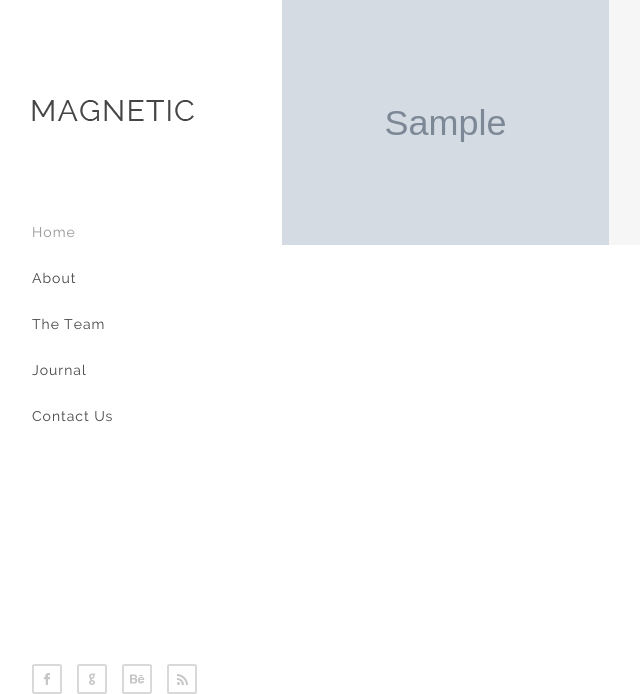
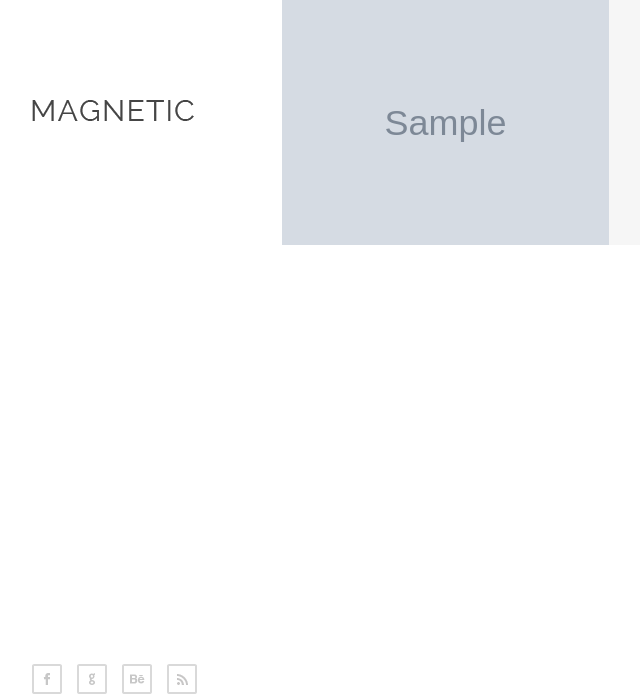
Before and after one commit to GodWord/douban_movie, a Flask app: page / in a window 1280 px wide. Shown: the top 694 px of the page, without its empty margins (18-658 px from the left). Run offline with Flask 2, Linux system fonts and the light colour scheme; tables that the repository leaves empty or names only in its code hold one stand-in row (values such as "Sample post"); grey boxes marked "Sample" are stand-in pictures.

Commit message:
feature-更新html文件

```diff
--- a/templates/index.html
+++ b/templates/index.html
@@ -16,20 +16,20 @@
 
 <header>
     <div class="logo">
-        <a href="index.html"><img src="{{ url_for('static',filename='img/logo.png') }}" title="Magnetic"
-                                  alt="Magnetic"/></a>
+        <a href=""><img src="{{ url_for('static',filename='img/logo.png') }}" title="Magnetic"
+                        alt="Magnetic"/></a>
     </div><!-- end logo -->
 
-    <div id="menu_icon"></div>
-    <nav>
-        <ul>
-            <li><a href="index.html" class="selected">Home</a></li>
-            <li><a href="#">About</a></li>
-            <li><a href="#">The Team</a></li>
-            <li><a href="#">Journal</a></li>
-            <li><a href="contact.html">Contact Us</a></li>
-        </ul>
-    </nav><!-- end navigation menu -->
+    {#    <div id="menu_icon"></div>#}
+    {#    <nav>#}
+    {#        <ul>#}
+    {#            <li><a href="index.html" class="selected">Home</a></li>#}
+    {#            <li><a href="#">About</a></li>#}
+    {#            <li><a href="#">The Team</a></li>#}
+    {#            <li><a href="#">Journal</a></li>#}
+    {#            <li><a href="contact.html">Contact Us</a></li>#}
+    {#        </ul>#}
+    {#    </nav><!-- end navigation menu -->#}
 
     <div class="footer clearfix">
         <ul class="social clearfix">
```
